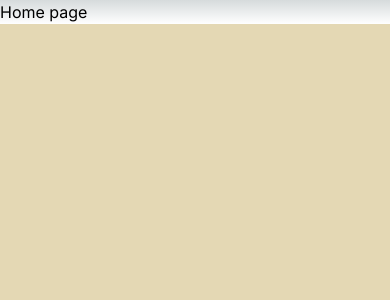
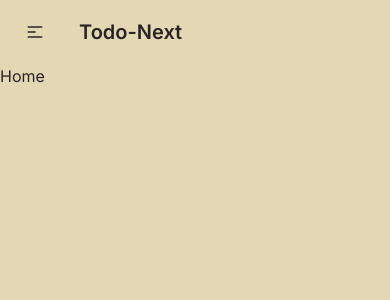
Before and after one commit to Rade58/my-monorepo, a Next.js app in the folder apps/todo-next/: page / in a window 390 px wide. Shown: the top 300 px of the page. Built offline with nearby package versions, Linux system fonts and the light colour scheme.

Commit message:
generic-6

```diff
--- a/apps/todo-next/app/globals.css
+++ b/apps/todo-next/app/globals.css
@@ -1,27 +1,3 @@
 @tailwind base;
 @tailwind components;
 @tailwind utilities;
-
-:root {
-  --foreground-rgb: 0, 0, 0;
-  --background-start-rgb: 214, 219, 220;
-  --background-end-rgb: 255, 255, 255;
-}
-
-@media (prefers-color-scheme: dark) {
-  :root {
-    --foreground-rgb: 255, 255, 255;
-    --background-start-rgb: 0, 0, 0;
-    --background-end-rgb: 0, 0, 0;
-  }
-}
-
-body {
-  color: rgb(var(--foreground-rgb));
-  background: linear-gradient(
-      to bottom,
-      transparent,
-      rgb(var(--background-end-rgb))
-    )
-    rgb(var(--background-start-rgb));
-}
--- a/apps/todo-next/app/layout.tsx
+++ b/apps/todo-next/app/layout.tsx
@@ -1,22 +1,87 @@
-import './globals.css'
-import type { Metadata } from 'next'
-import { Inter } from 'next/font/google'
+import './globals.css';
+import type { Metadata } from 'next';
+import { Inter } from 'next/font/google';
+import Link from 'next/link';
 
-const inter = Inter({ subsets: ['latin'] })
+const inter = Inter({ subsets: ['latin'] });
 
 export const metadata: Metadata = {
-  title: 'Create Next App',
-  description: 'Generated by create next app',
-}
+  title: 'Todo app',
+  description: 'Todo app built with Next.js',
+};
+
+const links = [
+  { href: '/docs', label: 'Docs' },
+  { href: '/todos', label: 'App' },
+];
 
 export default function RootLayout({
   children,
 }: {
-  children: React.ReactNode
+  children: React.ReactNode;
 }) {
   return (
     <html lang="en">
-      <body className={inter.className}>{children}</body>
+      <body className={`${inter.className} w-screen h-screen`}>
+        <header>
+          <nav className="navbar bg-base-100">
+            <div className="navbar-start">
+              <div className="dropdown">
+                <label tabIndex={0} className="btn btn-ghost lg:hidden">
+                  <svg
+                    xmlns="http://www.w3.org/2000/svg"
+                    className="h-5 w-5"
+                    fill="none"
+                    viewBox="0 0 24 24"
+                    stroke="currentColor"
+                  >
+                    <path
+                      strokeLinecap="round"
+                      strokeLinejoin="round"
+                      strokeWidth="2"
+                      d="M4 6h16M4 12h8m-8 6h16"
+                    />
+                  </svg>
+                </label>
+                <ul
+                  tabIndex={0}
+                  className="menu menu-sm dropdown-content mt-3 z-[1] p-2 shadow bg-base-100 rounded-box w-52"
+                >
+                  {links.map(({ href, label }) => {
+                    return (
+                      <li key={href}>
+                        {/* @ts-expect-error RSC */}
+                        <Link href={href}>{label}</Link>
+                      </li>
+                    );
+                  })}
+                </ul>
+              </div>
+              {/* @ts-expect-error RSC */}
+              <Link href="/" className="btn btn-ghost normal-case text-xl">
+                Todo-Next
+              </Link>
+            </div>
+            <div className="navbar-center hidden lg:flex">
+              <ul className="menu menu-horizontal px-1">
+                {links.map(({ href, label }) => {
+                  return (
+                    <li key={href}>
+                      {/* @ts-expect-error RSC */}
+                      <Link href={href}>{label}</Link>
+                    </li>
+                  );
+                })}
+              </ul>
+            </div>
+            {/* <div className="navbar-end">
+              <a className="btn">Button</a>
+            </div> */}
+          </nav>
+        </header>
+
+        {children}
+      </body>
     </html>
-  )
+  );
 }
--- a/apps/todo-next/app/page.tsx
+++ b/apps/todo-next/app/page.tsx
@@ -1,5 +1,7 @@
-import Image from 'next/image';
-
 export default function Home() {
-  return <div>Home page</div>;
+  return (
+    <div>
+      <h1>Home</h1>
+    </div>
+  );
 }
```
